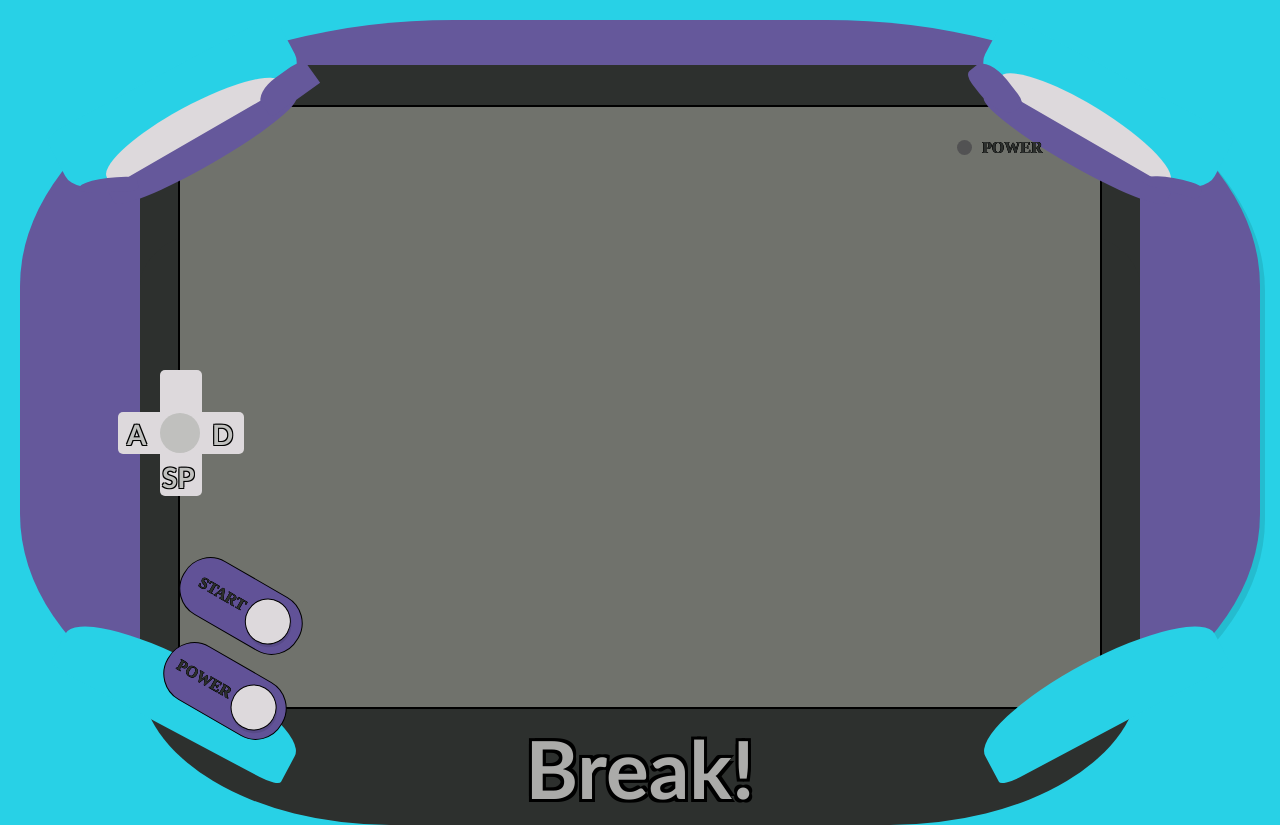
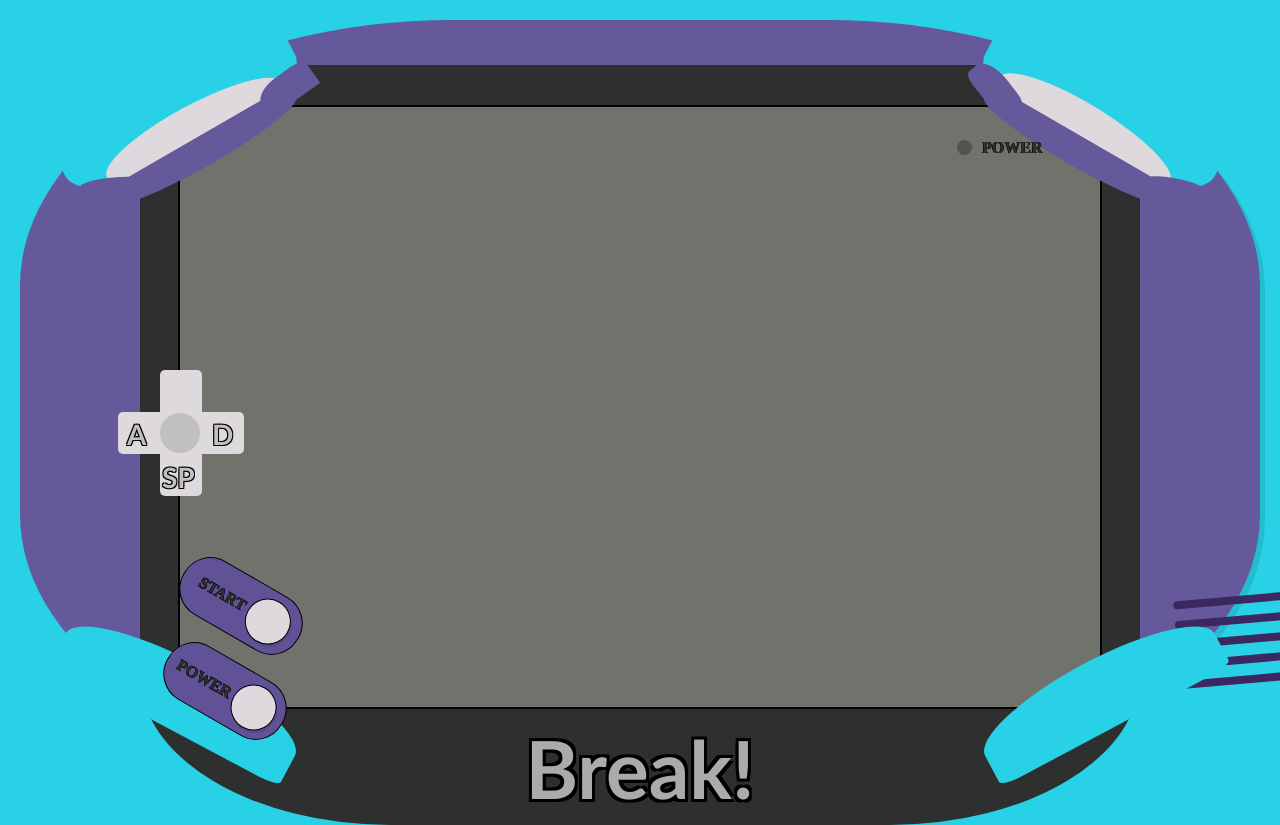
Before and after one commit to mwdeshaw/Break, a website built with webpack: page dist/index.html in a window 1280 px wide. Built offline with nearby package versions, Linux system fonts and the light colour scheme.

Commit message:
Create speakers

```diff
--- a/dist/index.html
+++ b/dist/index.html
@@ -49,6 +49,7 @@
                 <p id="text-thing">Game Over</p>
                 <p id="play-again">Press Start to Play Again!</p>
             </div>
+            <div class="speakers"></div>
             <canvas id="board" width="920px" height="600px"></canvas>
         </div>
         <div class="controls-parent">
--- a/dist/main_page.css
+++ b/dist/main_page.css
@@ -1,5 +1,19 @@
 body {
     background: #28d1e6;
+}
+
+.speakers {
+  content: "";
+  position: relative;
+  height: 120px;
+  width: 8px;
+  top: 555px;
+  left: 320px;
+  background: #3c2861;
+  border-radius: 4px;
+  -webkit-transform: rotate(-95deg);
+  box-shadow: 20px 0 #3c2861, 40px 0 #3c2861, 60px 0 #3c2861, 80px 0 #3c2861;
+  z-index: 5;
 }
 
 .logo {
@@ -296,25 +310,13 @@ body {
 .end-screen.end {
   position: absolute;
     opacity: 1;
-    /* border-radius: 13px; */
-    /* background-: #bdae57; */
     z-index: 5;
-    /* display: flex; */
-    /* justify-content: center; */
-    /* align-content: center; */
-    /* margin-top: 40px; */
-    /* width: 920px; */
-    /* height: 600px; */
-    /* position: absolute; */
 }
 
 #text-thing {
   font-size: 36px;
   margin-left: 272px;
   padding-bottom: 15px;
-  /* display: flex; */
-  /* align-content: flex-end; */
-  /* top: 100px; */
   margin-top: 140px;
 
 }
@@ -366,11 +368,6 @@ body {
   line-height: normal;
   display: flex;
   justify-content: center;
-  /* -webkit-transition: top 3s linear;
-  -moz-transition: top 3s linear;
-  -ms-transition: top 3s linear;
-  -o-transition: top 3s linear;
-  transition: top 3s linear; */
 }
 
 .controls-list {
```
